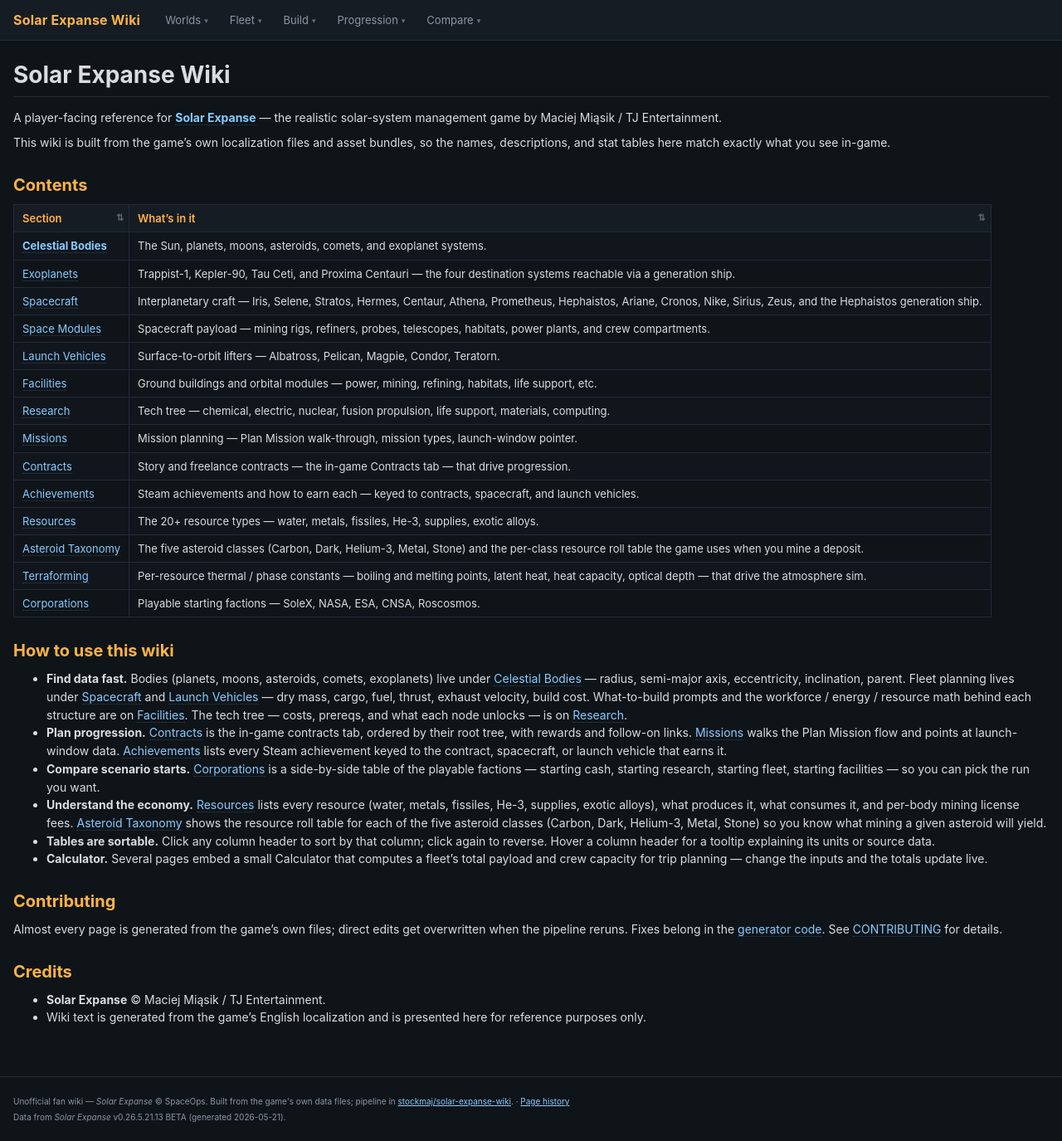
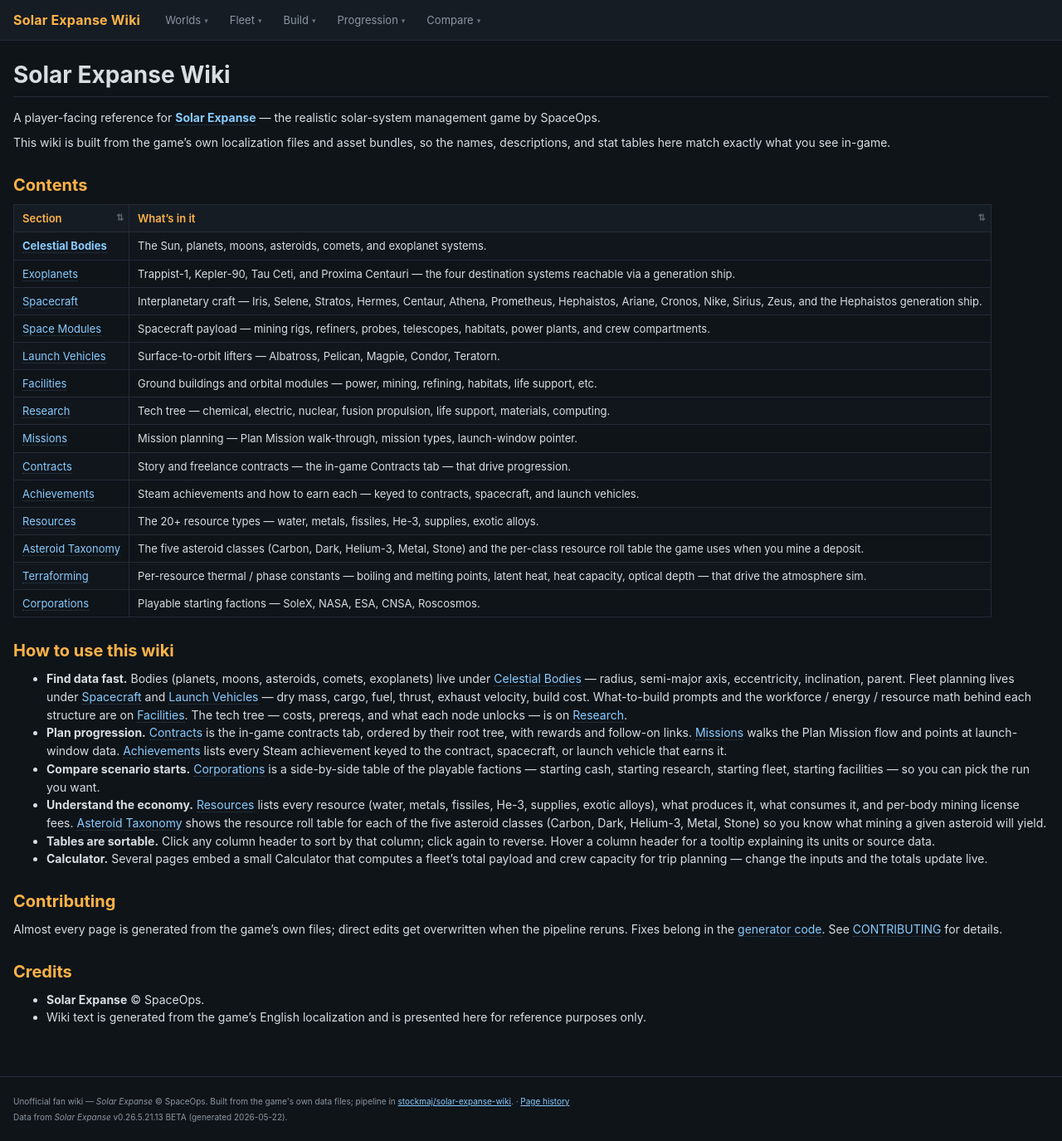
Before and after one commit to stockmaj/solar-expanse-wiki, a Jekyll site: the page built from docs/README.md, in a window 1280 px wide and 1375 px high. Shown: the whole window at 83% size. Built offline with Jekyll 4.4.1, drawn with Linux system fonts in a browser that asks for light colours; our own code applies the rules of GitHub Pages for plain Markdown files.

Commit message:
homepage: correct copyright attribution to SpaceOps
The footer was already fixed (d5cf7d2), but the homepage `docs/README.md`
still carried two stale "Maciej Miąsik / TJ Entertainment" mentions —
one in the lede paragraph and one in the Credits section. Both rerouted
to "SpaceOps" (the verified attribution from ProjectSettings.companyName).

Co-Authored-By: Claude Opus 4.7 (1M context) <noreply@anthropic.com>

```diff
--- a/docs/README.md
+++ b/docs/README.md
@@ -1,7 +1,7 @@
 # Solar Expanse Wiki
 
 A player-facing reference for **[Solar Expanse](https://store.steampowered.com/app/1369700/)** —
-the realistic solar-system management game by Maciej Miąsik / TJ Entertainment.
+the realistic solar-system management game by SpaceOps.
 
 This wiki is built from the game's own localization files and asset bundles, so
 the names, descriptions, and stat tables here match exactly what you see in-game.
@@ -42,6 +42,6 @@ See [CONTRIBUTING](CONTRIBUTING.md) for details.
 
 ## Credits
 
-- **Solar Expanse** © Maciej Miąsik / TJ Entertainment.
+- **Solar Expanse** © SpaceOps.
 - Wiki text is generated from the game's English localization and is presented
 here for reference purposes only.
--- a/docs/_data/wiki.yml
+++ b/docs/_data/wiki.yml
@@ -1,3 +1,3 @@
 # Auto-generated by extract/src/bin/gen_pages.rs; do not edit by hand.
 game_version: "0.26.5.21.13 BETA"
-generated_at: "2026-05-21"
+generated_at: "2026-05-22"
```
Also changed, not shown: 1 other file.
